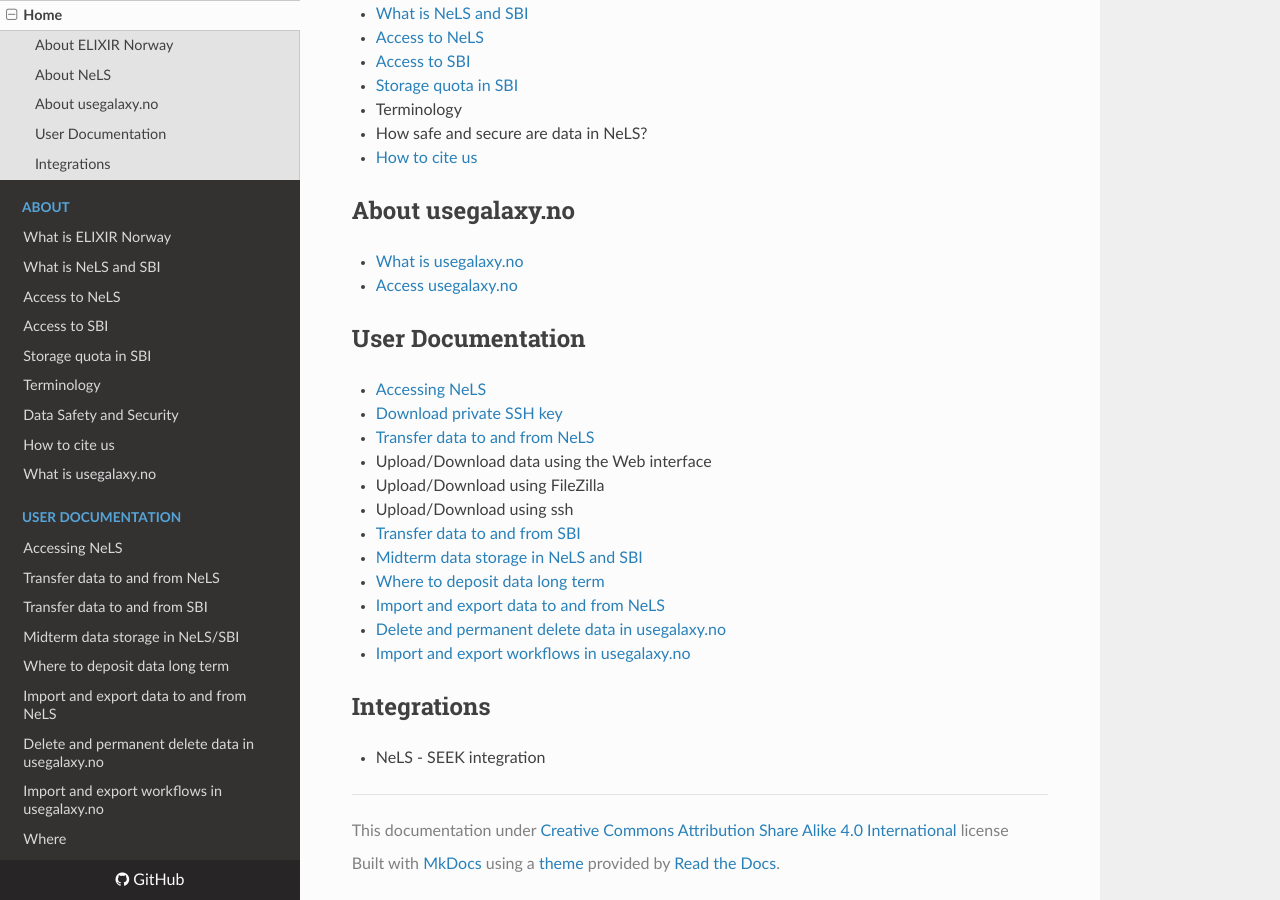
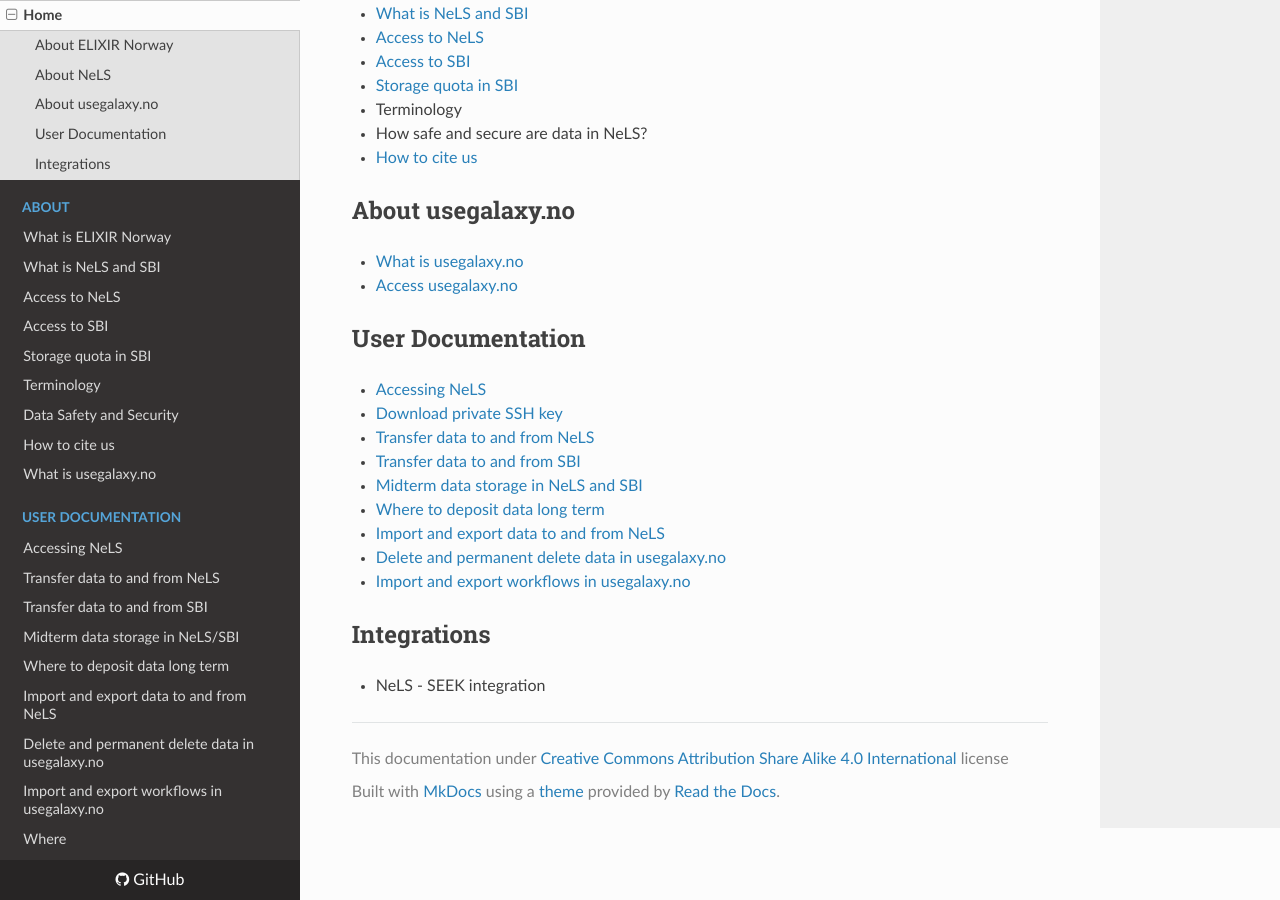
Before and after one commit to elixir-no-nels/nels-docs, an MkDocs documentation site: the page built from docs/index.md, in a window 1280 px wide and 900 px high, scrolled down 539 px. Built offline with MkDocs 1.6.1, drawn with Linux system fonts in a browser that asks for light colours; nearby versions of some CDN libraries.

Commit message:
Fixed index
Minor changes

```diff
--- a/docs/index.md
+++ b/docs/index.md
@@ -27,9 +27,6 @@
 * [Accessing NeLS](user-doc.html#accessing-nels)
 * [Download private SSH key](user-doc.html#download-private-ssh-key)
 * [Transfer data to and from NeLS](user-doc.html#transfer-data-to-and-from-nels)
-  * Upload/Download data using the Web interface
-  * Upload/Download using FileZilla
-  * Upload/Download using ssh
 * [Transfer data to and from SBI](user-doc.html#transfer-data-to-and-from-sbi)
 * [Midterm data storage in NeLS and SBI](user-doc.html#midterm-data-storage-in-nels-and-sbi)
 * [Where to deposit data long term](user-doc.html#where-to-deposit-data-long-term)
```
Also changed, not shown: docs/user-doc.md (+0 -8 lines).
